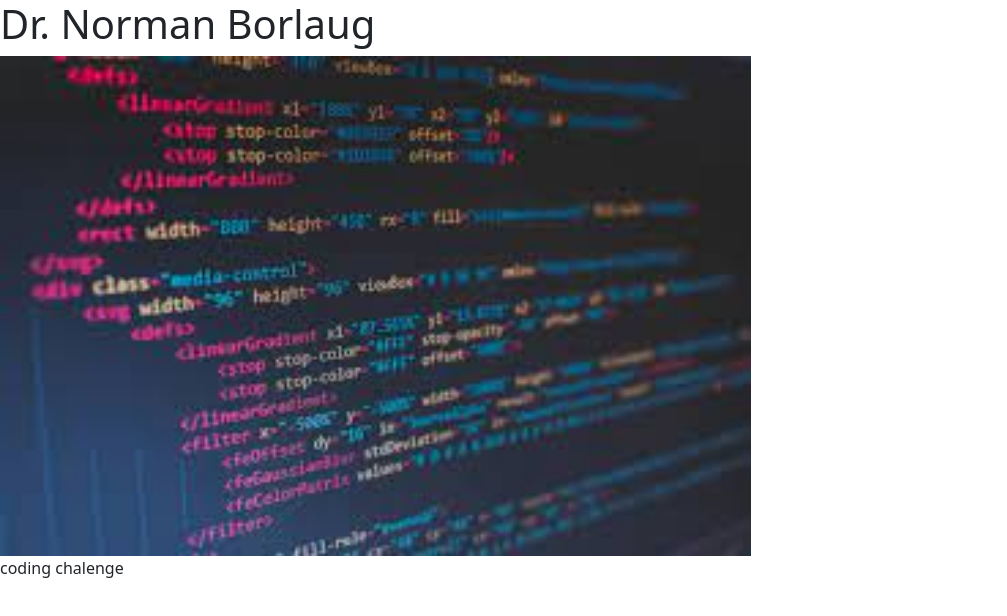
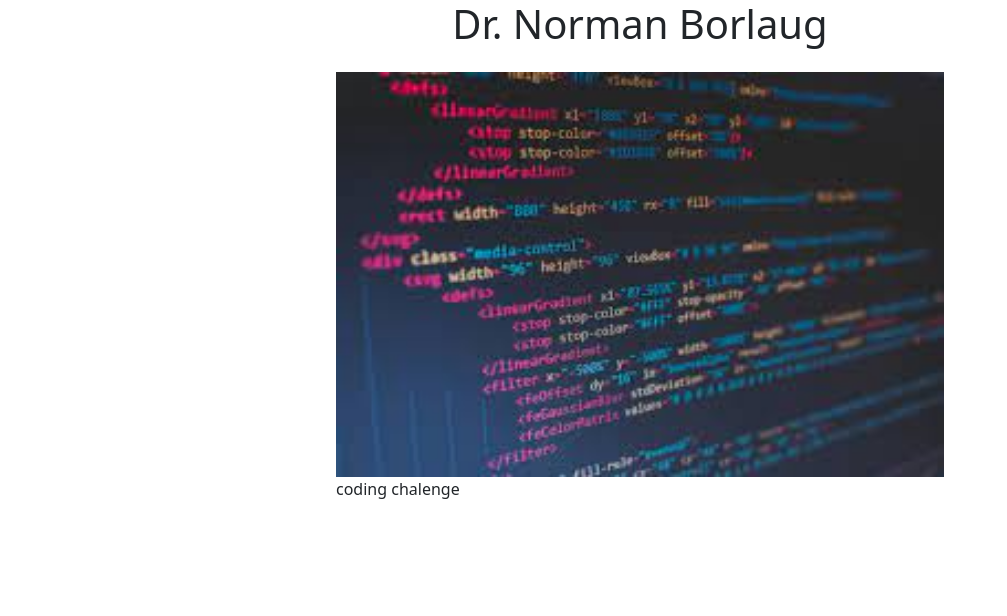
Before and after one commit to nevisende/htmlcssproject, a plain HTML site: page index.html in a window 1280 px wide. Shown: the whole page, without its empty margins (0-1007 px from the left). Drawn offline with nearby package versions, Linux system fonts and the light colour scheme.

Commit message:
finish 9 steps

```diff
--- a/index.html
+++ b/index.html
@@ -12,9 +12,9 @@
   </head>
   <body>
    <div id="main">
-      <h1 id ="title">Dr. Norman Borlaug</h1>
-      <div id="image-div" style="height: 500px;width:700px;">
-        <img src="/download.jfif" alt="" id="image" style="min-width: 100%;min-height: 100%;">
+      <h1 id ="title" style="text-align: center;">Dr. Norman Borlaug</h1>
+      <div id="image-div" class="p-3 w-50 container" >
+        <img src="/download.jfif" alt="" id="image" class="w-100 ">
         <div id="img-caption">coding chalenge </div>
       </div>
       <div id="tribute-info">
```
